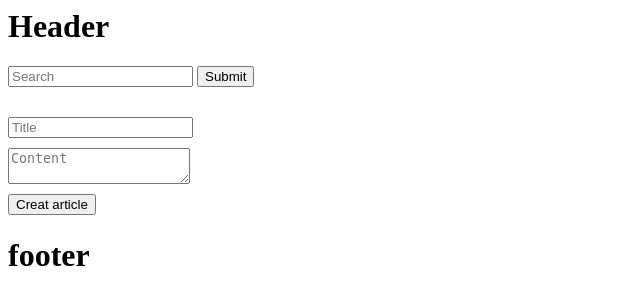
After one commit to yusseef/Django-Inventory-App, a Django app: page /article/create/ in a window 1280 px wide. The commit adds this page. Shown: the top 305 px of the page, without its empty margins (0-640 px from the left). Run offline with Django 4.2, Linux system fonts and the light colour scheme.

Commit message:
Create USer view

```diff
--- a/articles/urls.py
+++ b/articles/urls.py
@@ -1,7 +1,8 @@
 from django.urls import path
 from .views import *
 urlpatterns = [
-    path('', HomeView, name='HomeView'),
+    path('', ArticListView, name='ArticListView'),
     path('article/', ArticleSearchView, name='ArticleSearchView'),
+    path('article/create/', ArticleCreateView, name='ArticleCreateView'),
     path('<str:id>/', ArticleView, name='ArticleView'),
 ]
--- a/articles/views.py
+++ b/articles/views.py
@@ -1,10 +1,23 @@
-from django.shortcuts import render
+from django.shortcuts import render, redirect
 from .models import *
 # Create your views here.
-def HomeView(request):
+def ArticListView(request):
     Query = Articles.objects.all()
     context = {'Query': Query}
-    return render(request, 'articles/HomeView.html', context)
+    return render(request, 'articles/ArticleList.html', context)
+
+def ArticleCreateView(request):
+    #Basic html create view
+    context = {}
+    if request.method == 'POST':
+        title = request.POST.get('title')
+        content = request.POST.get('content')
+        Query = Articles.objects.create(title=title, content=content)
+        context['Query'] = Query
+        context['created'] = True
+
+    return render(request,'articles/ArticleCreateView.html', context)
+
 
 def ArticleView(request, id):
     Query = Articles.objects.get(id=id)
--- /dev/null
+++ b/templates/articles/ArticleCreateView.html
@@ -0,0 +1,34 @@
+{% extends 'base.html' %}
+
+
+{% block content %}
+
+{% if not created %}
+<div style = 'margin-top: 30px'>
+
+    <form method="POST" action=".">
+        {% csrf_token %}
+        <div style = 'margin-top: 10px'>
+            <input type='text' name="title" placeholder="Title">
+
+        </div>
+       <div style = 'margin-top: 10px'>
+        <textarea name="content" placeholder="Content"></textarea>
+
+       </div>
+       <div style = 'margin-top: 10px'>
+        <button type="submit">Creat article</button>
+
+       </div>
+    </form>
+
+</div>
+
+{% else %}
+<p>Your article</p>
+<a href = "{% url 'ArticleView' Query.id %}"> {{Query.title}}</a>
+{% endif %}
+
+
+
+{% endblock content %}
--- a/templates/articles/HomeView.html
+++ b/templates/articles/ArticleList.html
@@ -3,7 +3,7 @@
 {% block content %}
 
 <h1>Hello im from html</h1>
-
+<a href = "{% url 'ArticleCreateView'%}">Creat an article</a>
 {% for elem in Query %}
 <p><a href = "{% url 'ArticleView' elem.id %}"> {{elem.title}}</a>    </p>
 
--- a/templates/base.html
+++ b/templates/base.html
@@ -3,7 +3,7 @@
 
         {% include 'header.html' %}
         <form action = "{% url 'ArticleSearchView' %}" method="GET">
-        <input type='text' name='q'/>
+        <input type='text' name='q'/ placeholder="Search">
         <input type='submit'/>
         </form>
 
```
